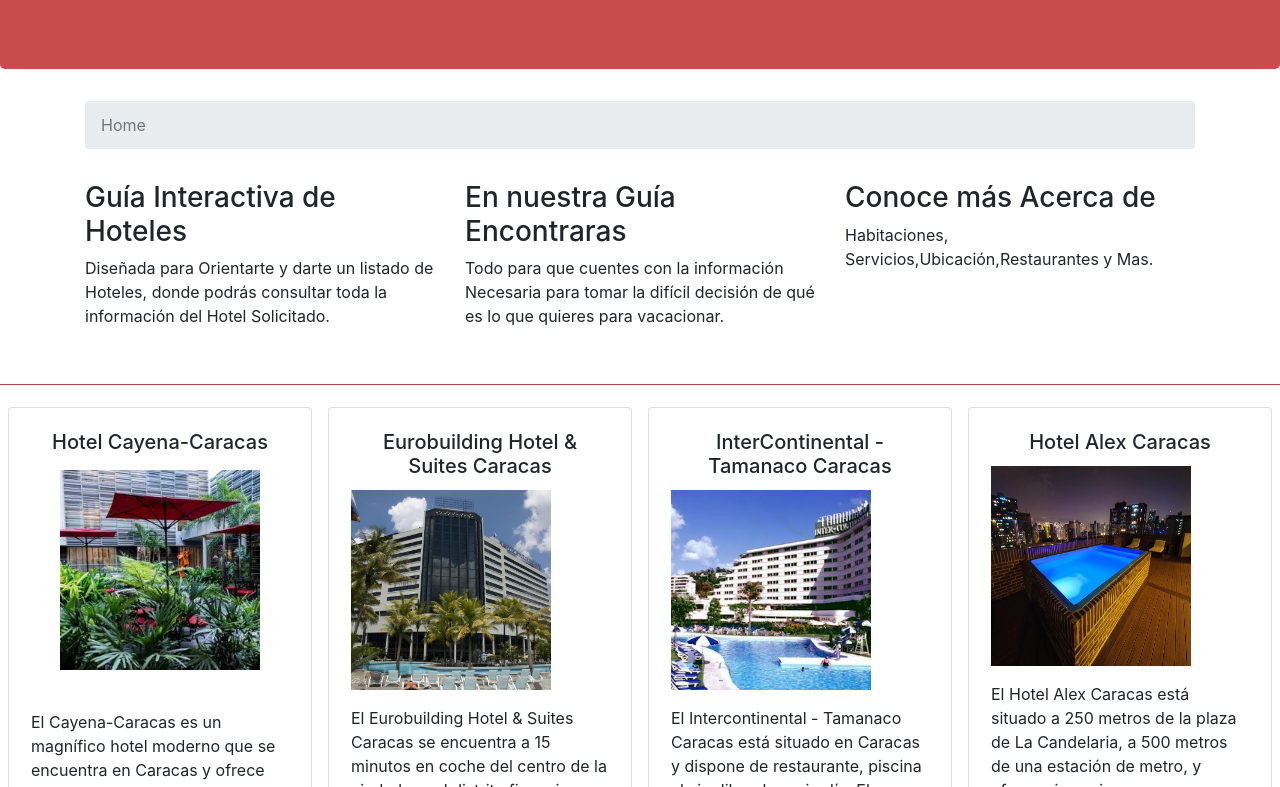
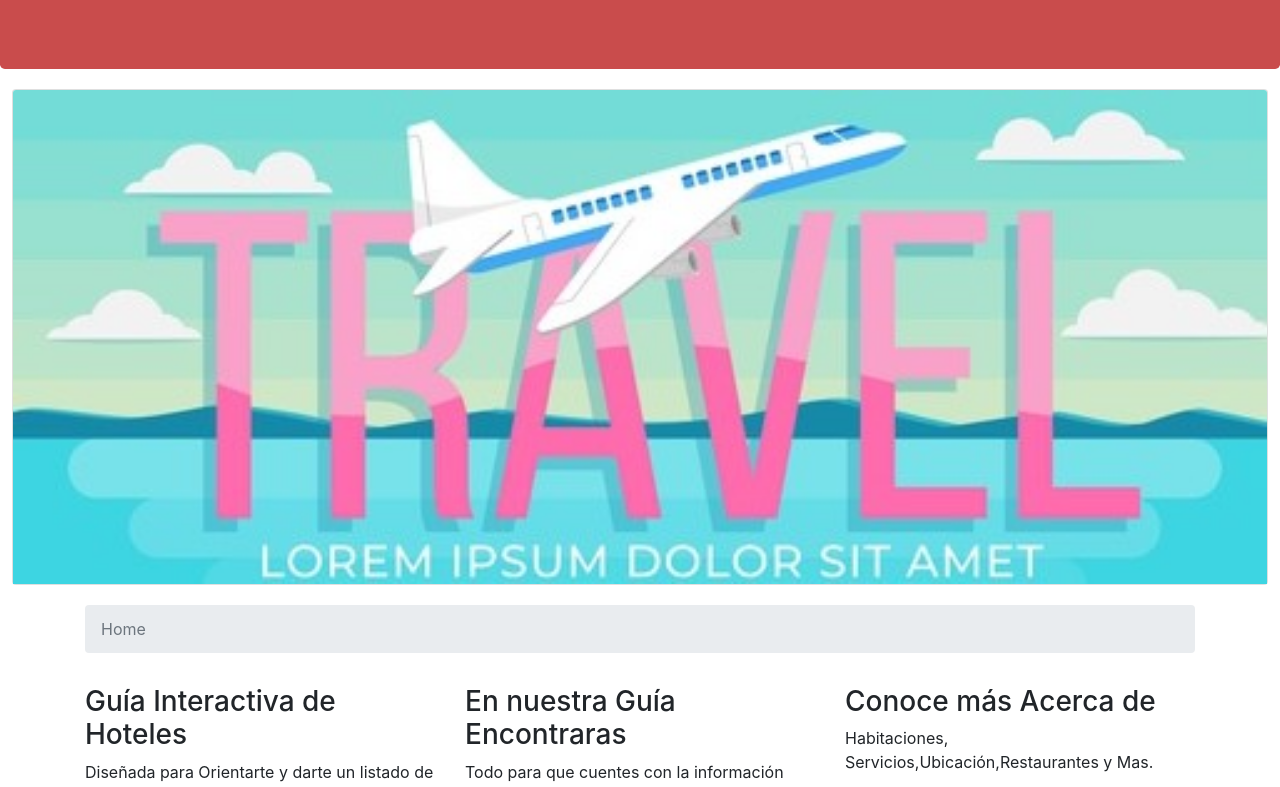
Before and after one commit to GeGonzalez10/Guia-de-Hoteles, a website: page index.html in a window 1280 px wide. Shown: the part 165-952 px from the top of the page. Drawn offline with nearby package versions, Linux system fonts and the light colour scheme; a web font is replaced by a local one.

Commit message:
Agregamos banner y modificamos main.css

```diff
--- a/css/main.css
+++ b/css/main.css
@@ -3,6 +3,7 @@
 background-color: #c94c4c;
 color: white;
 margin-top: 50px;
+margin-bottom: 20px
 }
 
 footer
@@ -31,7 +32,22 @@
   padding: 2px 2px 2px 2px;
 }
 
+.card-banner
+{
+  margin-left: 12px;
+  margin-right: 12px;
+  flex: 1 300px;
+  margin-top: 0px;
+  padding: 0px 0px 0px 0px;
+}
+
+
 .iconos_footer
 {
   margin-right: 6px;
 }
+
+.breadcrumb
+{
+  margin-top: 20px;
+}
--- a/index.html
+++ b/index.html
@@ -41,6 +41,10 @@
     <div class="jumbotron">
       <center><h1>Hoteles</h1></center>
     </div>
+    <div class="card card-banner">
+      <img class="card-img-top" src="Imagenes/banner-viajes1.jpg" alt="Banner de viajes"></img>
+    </div>
+
     <div class="container">
       <nav aria-label="breadcrumb">
         <ol class="breadcrumb">
@@ -72,7 +76,7 @@
       <div class="card-hotel card ml-2 mr-2">
         <div class="card-body">
           <h5 class="card-title"> <center>Eurobuilding Hotel & Suites Caracas<br></center></h5>
-          <p><img src="Imagenes/eurobuilding.jpg" alt="Imagen de Eurobuilding Hotel & Suites Caracas" width="200" height="200"> </center> <br> </p>
+          <p><center><img src="Imagenes/eurobuilding.jpg" alt="Imagen de Eurobuilding Hotel & Suites Caracas" width="200" height="200"> </center> <br> </p>
           <p class="car-text">El Eurobuilding Hotel & Suites Caracas se encuentra a 15 minutos en coche del centro de la ciudad, en el distrito financiero. Dispone de habitaciones elegantes, piscina, gimnasio y sauna.
             <br><strong>Ubicación:</strong> Final Calle La Guairita, 1060 Caracas, Venezuela
             <br> <strong>US$:</strong> 96
@@ -84,7 +88,7 @@
       <div class="card-hotel  card ml-2 mr-2">
         <div class="card-body">
           <h5 class="card-title"> <center>InterContinental - Tamanaco Caracas<br></center></h5>
-          <p><img src="Imagenes/intercontinental.jpg" alt="Imagen de InterContinental - Tamanaco Caracas" width="200" height="200"> </center> <br> </p>
+          <p><center><img src="Imagenes/intercontinental.jpg" alt="Imagen de InterContinental - Tamanaco Caracas" width="200" height="200"> </center> <br> </p>
           <p class="car-text"> El Intercontinental - Tamanaco Caracas está situado en Caracas y dispone de restaurante, piscina al aire libre, bar y jardín. El establecimiento cuenta con servicio de habitaciones y solárium. Las habitaciones tienen aire acondicionado, vistas al jardín, escritorio y conexión WiFi gratuita.
             <br><strong>Ubicación:</strong> Avenida Principal De Las Mercedes, 1060-A Caracas, Venezuela
             <br><strong>US$:</strong> 82
@@ -96,7 +100,7 @@
       <div class="card-hotel  card ml-2 mr-2">
         <div class="card-body">
           <h5 class="card-title"> <center>Hotel Alex Caracas<br></center></h5>
-          <p> <img src="Imagenes/alex.jpg" alt="Imagen de Hotel Alex Caracas" width="200" height="200"> </center> <br> </p>
+          <p> <center><img src="Imagenes/alex.jpg" alt="Imagen de Hotel Alex Caracas" width="200" height="200"> </center> <br> </p>
           <p class="car-text">El Hotel Alex Caracas está situado a 250 metros de la plaza de La Candelaria, a 500 metros de una estación de metro, y ofrece gimnasio, spa y restaurante. Además, proporciona desayunos y WiFi gratuita.
             <br><strong>Ubicación:</strong> Esquina Ferrenquin a La Cruz, La Candelaria Caracas , 1010 Caracas, Venezuela
             <br> <strong>US$:</strong> 50
@@ -108,7 +112,7 @@
       <div class="card-hotel  card ml-2 mr-2">
         <div class="card-body">
           <h5 class="card-title"> <center>Hotel Lidotel Centro Lido Caracas<br></center></h5>
-          <p><img src="Imagenes/lidotel.jpg" alt="Imagen de Lidotel Centro Lido Caracas" width="200" height="200"> </center> <br> </p>
+          <p><center><img src="Imagenes/lidotel.jpg" alt="Imagen de Lidotel Centro Lido Caracas" width="200" height="200"> </center> <br> </p>
           <p class="car-text">El Hotel Centro Lido está ubicado en el distrito financiero Centro Lido y ofrece habitaciones modernas con conexión inalámbrica a internet gratuita y TV de pantalla plana. Las instalaciones del hotel incluyen un gimnasio y un spa.
             <br><strong>Ubicación:</strong> Av. Tamanaco, Urb. El Rosal, Municipio Chacao, 1060 Caracas, Venezuela
             <br> <strong>US$:</strong> 80
```
Also changed, not shown: Imagenes/banner-viajes.jpg (added), Imagenes/banner-viajes1.jpg (added).
